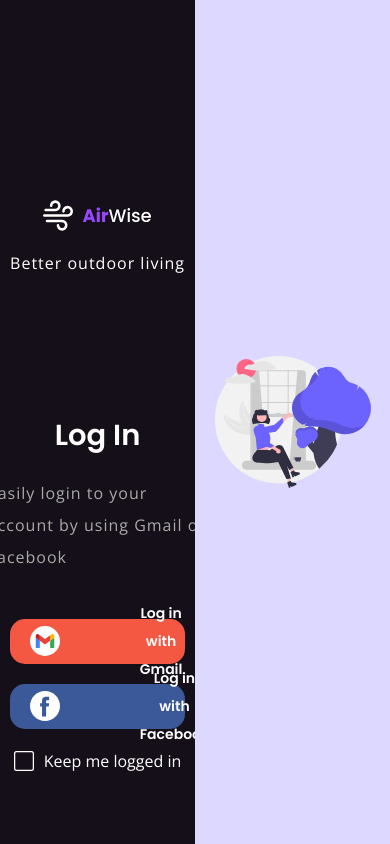
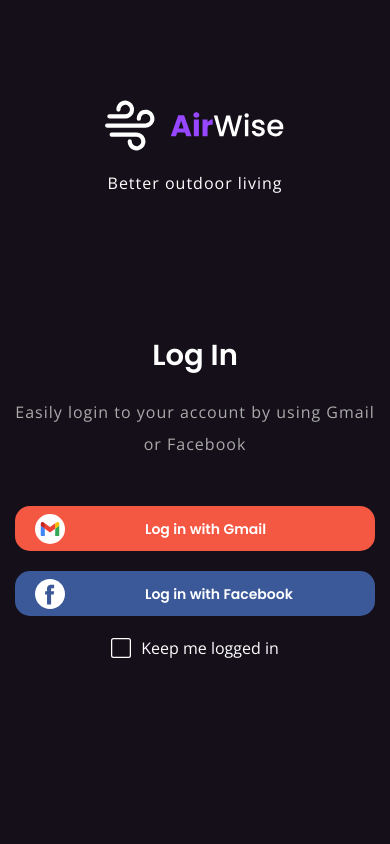
Before and after one commit to NEBOLISA/airwiseTest, a React (Create React App) app: page /login in a window 390 px wide. Built offline with nearby package versions, Linux system fonts and the light colour scheme.

Commit message:
Login Fix

```diff
--- a/src/App.js
+++ b/src/App.js
@@ -4,6 +4,7 @@
 import { BrowserRouter, Route, Routes } from "react-router-dom";
 import Landing from "./pages/Landing";
 import Login from "./pages/Login";
+import Interface from "./pages/Interface";
 
 AOS.init();
 
@@ -14,6 +15,7 @@
     <Routes>
       <Route path="/" element={<Landing />}  />
       <Route path="/login" element={<Login />}  />
+      <Route path="/interface" element={<Interface />}  />
     </Routes>
     </BrowserRouter>
   );
--- a/src/components/login.css
+++ b/src/components/login.css
@@ -12,8 +12,9 @@
 }
 
 .login__subtitle {
-    color: #AAAAAA;
+  color: #aaaaaa;
   letter-spacing: 1px;
+  text-align: center;
 }
 
 .login__box {
@@ -31,7 +32,21 @@
   align-items: center;
   justify-content: start;
   flex-direction: column;
-    gap: 100px;
+  position: relative;
+}
+
+.back__arrow {
+  position: absolute;
+  color: #9747ff;
+  font-size: 50px;
+  left: 3%;
+  top: 50%;
+  cursor: pointer;
+  transition: all 300ms ease;
+}
+
+.back__arrow:hover {
+  color: #8742e2;
 }
 
 .login__section--wrapper {
@@ -39,7 +54,7 @@
 }
 
 .login__img--wrapper {
-    background-color: #DCD8FF;
+  background-color: #dcd8ff;
   display: flex;
   align-items: center;
   justify-content: center;
@@ -76,22 +91,18 @@
   cursor: not-allowed;
 }
 
-.login__box--icon:hover {
-    background-color: white;
-}
-
 .google__title {
   color: white;
-    font-family: 'Poppins';
+  font-family: "Poppins";
   font-weight: bold;
 }
 
 .google__btn {
   display: flex;
   align-items: center;
-    background-color: #F45742;
+  background-color: #f45742;
   border-radius: 15px;
-    width: 80%;
+  width: 360px;
   gap: 40px;
   border: none;
   font-size: 14px;
@@ -102,18 +113,14 @@
   cursor: pointer;
 }
 
-.google__btn:hover {
-    background-color: #8b2f22;
-}
-
 .facebook__title {
   color: white;
-    font-family: 'Poppins';
+  font-family: "Poppins";
   font-weight: bold;
 }
 
 .error__text {
-    font-family: 'Poppins';
+  font-family: "Poppins";
   font-weight: bold;
   color: rgb(218, 82, 82);
 }
@@ -127,16 +134,34 @@
   display: flex;
   align-items: center;
   justify-content: center;
-    gap: 10px
+  gap: 10px;
+}
+
+.userin__text {
+  font-family: "Poppins";
+  font-weight: bold;
+  color: rgb(32, 199, 32);
+}
+
+.userin__icon {
+  color: rgb(32, 199, 32);
+  font-size: 24px;
+}
+
+.userin__wrapper {
+  display: flex;
+  align-items: center;
+  justify-content: center;
+  gap: 10px;
 }
 
 .facebook__btn {
   cursor: pointer;
   display: flex;
   align-items: center;
-    background-color: #3B5999;
+  background-color: #3b5999;
   border-radius: 15px;
-    width: 80%;
+  width: 360px;
   gap: 80px;
   border: none;
   font-size: 14px;
@@ -146,6 +171,10 @@
 }
 
 .facebook__btn:hover {
+  opacity: 0.9;
+}
+
+.google__btn:hover {
   opacity: 0.9;
 }
 
@@ -167,3 +196,20 @@
 .login__title--wrapper {
   margin-bottom: 30px;
 }
+
+@media (max-width: 1339px) {
+  .login__img--wrapper {
+    display: none;
+  }
+  .login__section--wrapper {
+    display: flex;
+    justify-content: center;
+    align-items: center;
+  }
+}
+
+@media (max-width: 450px) {
+  .login__wrapper--section {
+    margin-top: 100px;
+  }
+}
--- a/src/components/statsComponent.jsx
+++ b/src/components/statsComponent.jsx
@@ -6,10 +6,10 @@
 const StatsComponent = () => {
   return (
     <div className="container">
-       <div data-aos="fade-in" data-aos-duration="500" data-aos-once="true">
+       <div data-aos="fade-in" data-aos-duration="500" data-aos-once="true" data-aos-delay="300" >
       <h1>Did you know that</h1>
       </div>
-      <div className="box__wrapper" data-aos="fade-down" data-aos-duration="500" data-aos-once="true">
+      <div className="box__wrapper" data-aos="fade-down" data-aos-duration="500" data-aos-once="true" data-aos-delay="300">
         <div className="box">
           <TbGrave className="images"> </TbGrave>
           <div className="box-content">
--- /dev/null
+++ b/src/pages/Interface.js
@@ -0,0 +1,7 @@
+import React from 'react'
+
+export default function Interface() {
+  return (
+    <div style={{color: 'white'}}>Interface</div>
+  )
+}
--- a/src/pages/Landing.js
+++ b/src/pages/Landing.js
@@ -35,7 +35,7 @@
           <div className="text_div">
             <div
               data-aos="fade-left"
-              data-aos-delay="500"
+              data-aos-delay="300"
               data-aos-duration="500"
               data-aos-once="true"
             >
@@ -49,7 +49,7 @@
               <div
                 className="subtitle__wrapper"
                 data-aos="fade-left"
-                data-aos-delay="500"
+                data-aos-delay="300"
                 data-aos-duration="500"
                 style={{ marginBottom: "20px" }}
               >
@@ -84,7 +84,7 @@
               <div className="group1">
                 <div
                   data-aos="fade-left"
-                  data-aos-delay="700"
+                  data-aos-delay="500"
                   data-aos-duration="500"
                 >
                   <p
@@ -99,7 +99,7 @@
                 </div>
                 <div
                   data-aos="fade-in"
-                  data-aos-delay="1000"
+                  data-aos-delay="800"
                   data-aos-once="true"
                 >
                   <img className="group1_icon" src={mark} alt="heroicon" />
@@ -107,7 +107,7 @@
               </div>
               <div
                 data-aos="fade-down"
-                data-aos-delay="1500"
+                data-aos-delay="1300"
                 data-aos-duration="500"
                 data-aos-once="true"
               >
@@ -117,7 +117,7 @@
           </div>
           <div
             data-aos="fade-in"
-            data-aos-delay="1500"
+            data-aos-delay="1300"
             data-aos-duration="500"
             data-aos-once="true"
           >
--- a/src/pages/Login.js
+++ b/src/pages/Login.js
@@ -13,17 +13,21 @@
 import Facebook from "../assets/images/facebookLogin.svg";
 import { Orbit } from "@uiball/loaders";
 import { TbUserExclamation } from "react-icons/tb";
+import { BsPersonCheckFill } from "react-icons/bs";
 
 export default function Login() {
   const [googleloading, setGoogleLoading] = useState(false);
   const [facebookloading, setFacebookLoading] = useState(false);
   const [error, setError] = useState(null);
+  const [userIn, setUserIn] = useState(false);
 
   async function handleGoogleSignIn() {
     setGoogleLoading(true);
     try {
       const provider = new GoogleAuthProvider();
       await signInWithPopup(auth, provider);
+      setGoogleLoading(false);
+      setUserIn(true);
     } catch (error) {
       setError(error);
       setGoogleLoading(false);
@@ -34,6 +38,8 @@
     try {
       const Facebookprovider = new FacebookAuthProvider();
       await signInWithPopup(auth, Facebookprovider);
+      setFacebookLoading(false);
+      setUserIn(true);
     } catch (error) {
       setError(error);
       setFacebookLoading(false);
@@ -65,6 +71,12 @@
                 <div className="error__wrapper">
                   <TbUserExclamation className="error__icon" />
                   <p className="error__text">Something went wrong.</p>
+                </div>
+              )}
+              {userIn && (
+                <div className="userin__wrapper">
+                  <BsPersonCheckFill className="userin__icon" />
+                  <p className="userin__text">Welcome to AirWise.</p>
                 </div>
               )}
             </div>
```
Lines whose indentation alone changed are shown as unchanged.
